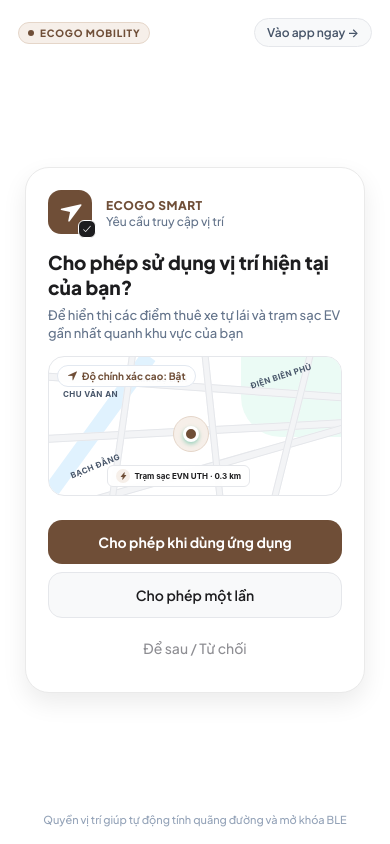
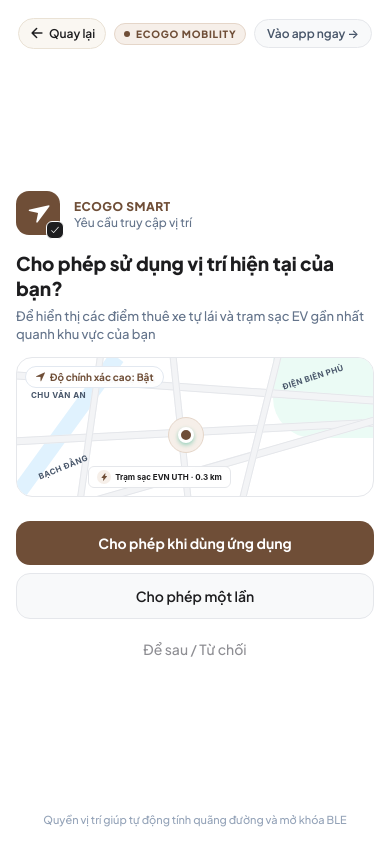
Before and after one commit to BryannLee202/App_ITS, a React Native app in the folder mobile/: screen / in a window 390 px wide. Built offline with nearby package versions, Linux system fonts and the light colour scheme.

Commit message:
fix: remove redundant outer white box border and add back button across onboarding steps

```diff
--- a/mobile/App.js
+++ b/mobile/App.js
@@ -798,15 +798,15 @@ const styles = StyleSheet.create({
     width: 414,
     maxWidth: '100%',
     marginVertical: 12,
-    borderRadius: 38,
-    borderWidth: 1.5,
-    borderColor: '#FFFFFF',
+    borderRadius: 36,
+    borderWidth: 1,
+    borderColor: '#EAE2D5',
     overflow: 'hidden',
     shadowColor: '#000000',
-    shadowOffset: { width: 0, height: 12 },
-    shadowOpacity: 0.08,
-    shadowRadius: 28,
-    elevation: 10
+    shadowOffset: { width: 0, height: 8 },
+    shadowOpacity: 0.06,
+    shadowRadius: 20,
+    elevation: 8
   },
   wideWebShell: {
     maxWidth: 1024,
@@ -814,7 +814,7 @@ const styles = StyleSheet.create({
   },
   safeArea: {
     flex: 1,
-    backgroundColor: '#F7F7F5',
+    backgroundColor: '#FFFFFF',
     position: 'relative'
   },
   mainContentArea: {
--- a/mobile/src/screens/OnboardingAuthFlow.js
+++ b/mobile/src/screens/OnboardingAuthFlow.js
@@ -338,8 +338,17 @@ export default function OnboardingAuthFlow({ onComplete, theme = THEME_PRESETS.S
   if (step === 1) {
     return (
       <View style={styles.step1Container}>
-        {/* Top Header with Brand and Instant Skip */}
+        {/* Top Header with Back Button, Brand and Instant Skip */}
         <View style={styles.step1TopBar}>
+          <TouchableOpacity
+            style={styles.backTopBtn}
+            activeOpacity={0.7}
+            onPress={() => setStep(0)}
+          >
+            <Ionicons name="arrow-back" size={16} color="#1D1D1F" />
+            <Text style={styles.backTopText}>Quay lại</Text>
+          </TouchableOpacity>
+
           <View style={[styles.brandSmallPill, { backgroundColor: theme.primarySoft, borderColor: theme.primaryBorder }]}>
             <View style={[styles.brandDotGreen, { backgroundColor: theme.primary }]} />
             <Text style={[styles.brandSmallText, { color: theme.primary }]}>ECOGO MOBILITY</Text>
@@ -470,14 +479,23 @@ export default function OnboardingAuthFlow({ onComplete, theme = THEME_PRESETS.S
   if (step === 2) {
     return (
       <View style={styles.step2Container}>
-        {/* Top Header Row with Language & Skip */}
+        {/* Top Header Row with Back Button, Brand & Skip */}
         <View style={styles.step2TopRow}>
+          <TouchableOpacity
+            style={styles.backTopBtn}
+            activeOpacity={0.7}
+            onPress={() => setStep(1)}
+          >
+            <Ionicons name="arrow-back" size={16} color="#1D1D1F" />
+            <Text style={styles.backTopText}>Quay lại</Text>
+          </TouchableOpacity>
+
           <View style={[styles.brandSmallPill, { backgroundColor: theme.primarySoft, borderColor: theme.primaryBorder }]}>
             <View style={[styles.brandDotGreen, { backgroundColor: theme.primary }]} />
             <Text style={[styles.brandSmallText, { color: theme.primary }]}>ECOGO MOBILITY</Text>
           </View>
 
-          <View style={{ flexDirection: 'row', alignItems: 'center', gap: 10 }}>
+          <View style={{ flexDirection: 'row', alignItems: 'center', gap: 8 }}>
             {onComplete ? (
               <TouchableOpacity
                 style={styles.skipTopBtn}
@@ -818,6 +836,15 @@ export default function OnboardingAuthFlow({ onComplete, theme = THEME_PRESETS.S
 
   return (
     <View style={styles.step5Container}>
+      {/* Top Header with Back Button */}
+      <View style={styles.step3HeaderRow}>
+        <TouchableOpacity style={styles.backArrowBtn} onPress={() => setStep(3)}>
+          <Ionicons name="arrow-back" size={24} color="#1E293B" />
+        </TouchableOpacity>
+        <Text style={styles.step3HeaderTitle}>Xác minh OTP</Text>
+        <View style={{ width: 40 }} />
+      </View>
+
       {/* Top Notification Banner showing the newly generated OTP */}
       {latestGeneratedOtp ? (
         <TouchableOpacity
@@ -1141,6 +1168,23 @@ const styles = StyleSheet.create({
     color: '#0CA678',
     letterSpacing: 0.8
   },
+  backTopBtn: {
+    flexDirection: 'row',
+    alignItems: 'center',
+    gap: 4,
+    paddingHorizontal: 10,
+    paddingVertical: 6,
+    borderRadius: 99,
+    backgroundColor: '#FAF7F2',
+    borderWidth: 1,
+    borderColor: '#EAE2D5'
+  },
+  backTopText: {
+    fontFamily: FONTS.family,
+    fontSize: 12,
+    fontWeight: '600',
+    color: '#1D1D1F'
+  },
   skipTopBtn: {
     paddingHorizontal: 12,
     paddingVertical: 6,
@@ -1159,21 +1203,13 @@ const styles = StyleSheet.create({
     flex: 1,
     alignItems: 'center',
     justifyContent: 'center',
-    paddingHorizontal: 20
+    paddingHorizontal: 16
   },
   locDialogCard: {
     width: '100%',
-    maxWidth: 340,
+    maxWidth: 380,
     backgroundColor: '#FFFFFF',
-    borderRadius: 24,
-    padding: 22,
-    borderWidth: 1,
-    borderColor: '#EAEAEA',
-    shadowColor: '#000000',
-    shadowOffset: { width: 0, height: 10 },
-    shadowOpacity: 0.08,
-    shadowRadius: 24,
-    elevation: 8
+    paddingVertical: 6
   },
   locHeaderRow: {
     flexDirection: 'row',
```
